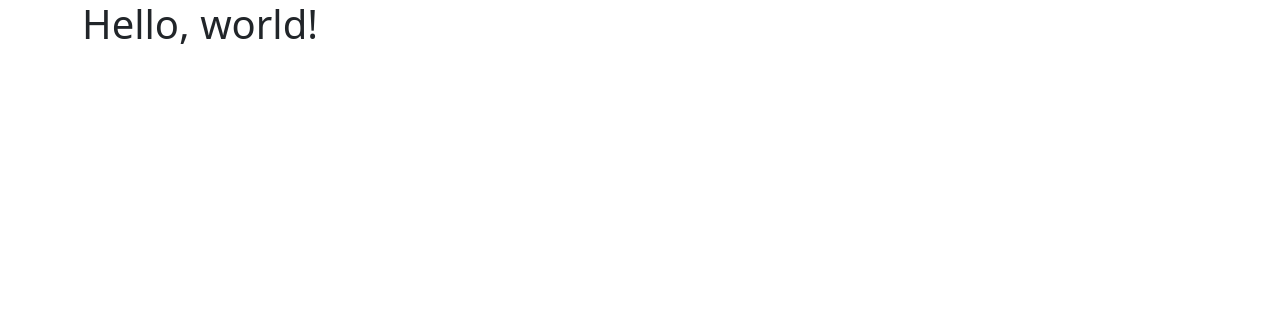
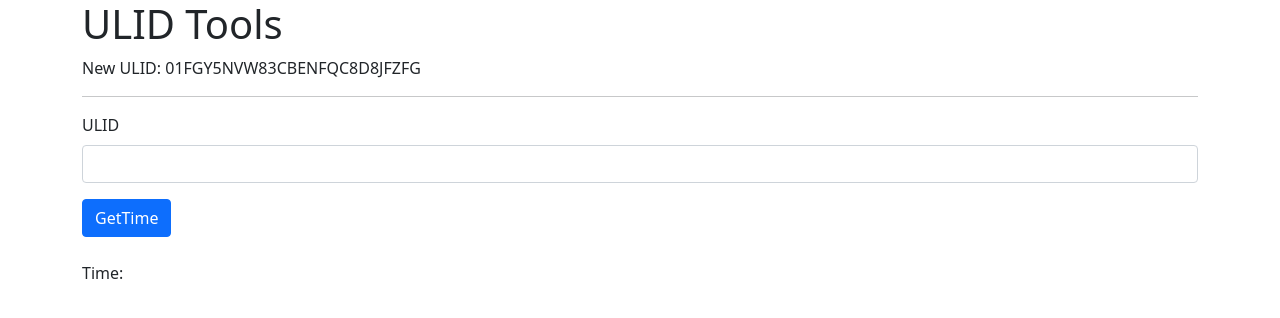
Before and after one commit to pgr0ss/ulid-tools, a plain HTML site: page index.html in a window 1280 px wide. Drawn offline with nearby package versions, Linux system fonts and the light colour scheme.

Commit message:
Add new ULID and decode ULID

```diff
--- a/index.html
+++ b/index.html
@@ -11,10 +11,45 @@
     <title>Hello, world!</title>
   </head>
   <body>
-		<div class="container">
-			<h1>Hello, world!</h1>
+    <div class="container">
+      <h1>ULID Tools</h1>
+
+      <div>
+        New ULID: <span id="newulid"/>
+      </div>
+
+      <hr/>
+
+      <form>
+        <div class="mb-3">
+          <label for="ulid" class="form-label">ULID</label>
+          <input type="text" class="form-control" id="ulid">
+        </div>
+        <button type="submit" class="btn btn-primary" onClick="decode(); return false">GetTime</button>
+      </form>
+
+      <br/>
+
+      <div>
+        Time: <span id="time"/>
+      </div>
+
     </div>
 
     <script src="https://cdn.jsdelivr.net/npm/bootstrap@5.1.1/dist/js/bootstrap.bundle.min.js" integrity="sha384-/bQdsTh/da6pkI1MST/rWKFNjaCP5gBSY4sEBT38Q/9RBh9AH40zEOg7Hlq2THRZ" crossorigin="anonymous"></script>
+    <script src="https://unpkg.com/ulid@2.3.0/dist/index.umd.js"></script>
+    <script>
+      function decode() {
+        const u = document.getElementById("ulid").value;
+        const time = ULID.decodeTime(u);
+        const date = new Date(time);
+        document.getElementById("time").innerText = date;
+        console.log(time);
+        console.log(date);
+      }
+
+      document.getElementById("newulid").innerText = ULID.ulid();
+      console.log(ULID.ulid())
+    </script>
   </body>
 </html>
```
